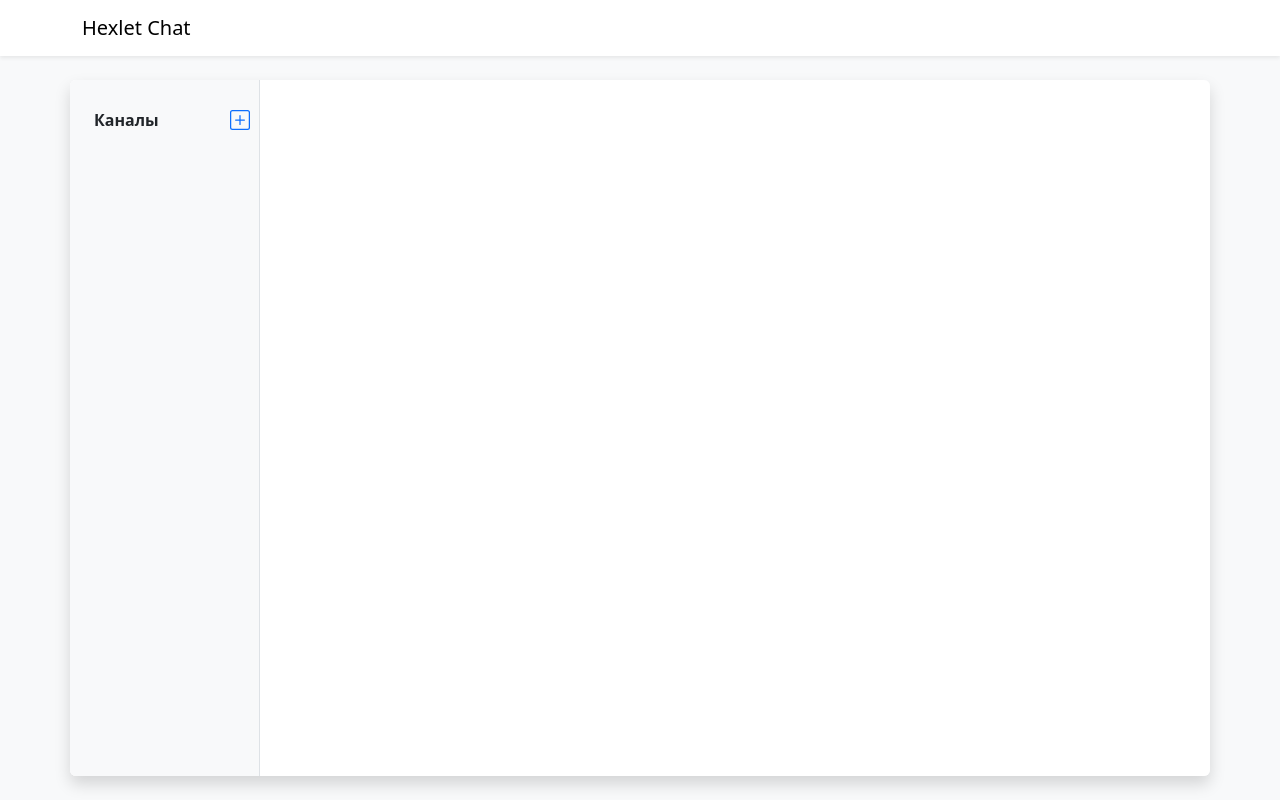
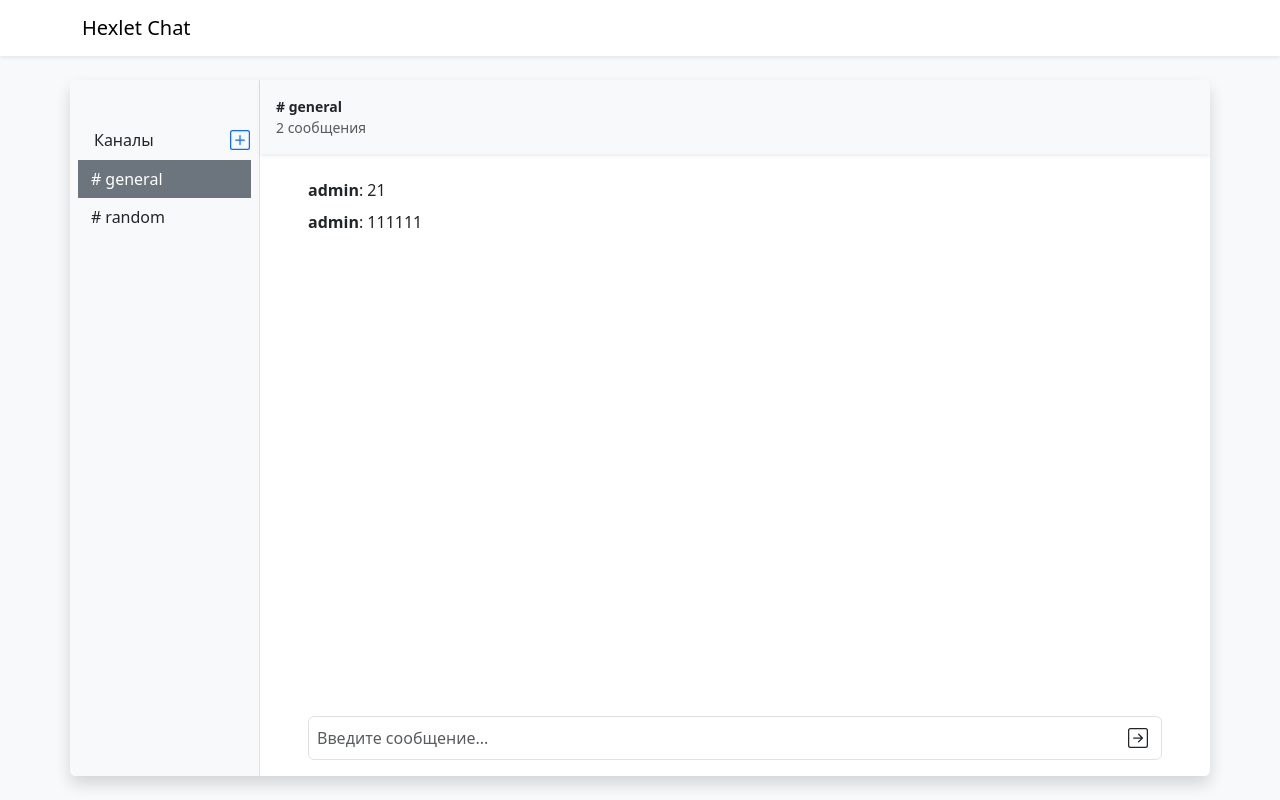
Before and after one commit to GatyzkayaGeka/frontend-project-12, a React (Create React App) app in the folder frontend/: page / in a window 1280 px wide. Built offline with nearby package versions, Linux system fonts and the light colour scheme.

Commit message:
step 4 part 2

```diff
--- a/frontend/src/components/Channels.jsx
+++ b/frontend/src/components/Channels.jsx
@@ -1,33 +1,60 @@
-import { useSelector } from 'react-redux';
-import { Button } from 'react-bootstrap';
+// import { useSelector } from 'react-redux';
 import { useTranslation } from 'react-i18next';
-import AddingChannel from './AddingChannel';
 
 const Channels = () => {
-  const { channels, currentChannelId } = useSelector((state) => state.channels);
   const { t } = useTranslation();
-
   return (
-    <div className="col-4 col-md-2 border-end px-0 bg-light flex-column h-100 d-flex">
-      <div className="d-flex mt-1 justify-content-between mb-2 ps-4 pe-2 p-4">
-        <b>{t('channels')}</b>
-        <Button variant="" className="p-0 text-primary btn-group-vertical">
-          <AddingChannel />
+    <div className="col-4 col-md-2 border-end pt-5 px-0 bg-light">
+      <div className="d-flex justify-content-between mb-2 ps-4 pe-2">
+        <span>{t('channels')}</span>
+        <button
+          type="button"
+          className="p-0 text-primary btn btn-group-vertical"
+        >
+          <svg
+            xmlns="http://www.w3.org/2000/svg"
+            viewBox="0 0 16 16"
+            width="20"
+            height="20"
+            fill="currentColor"
+          >
+            <path
+              d="M14 1a1 1 0 0 1 1 1v12a1 1 0 0 1-1 1H2a1 1 0 0 1-1-1V2a1 1 0 0 1 1-1h12zM2 0a2 2 0 0 0-2 2v12a2 2 0 0 0 2 2h12a2 2 0 0 0 2-2V2a2 2 0 0 0-2-2H2z"
+            />
+            <path
+              d="M8 4a.5.5 0 0 1 .5.5v3h3a.5.5 0 0 1 0 1h-3v3a.5.5 0 0 1-1 0v-3h-3a.5.5 0 0 1 0-1h3v-3A.5.5 0 0 1 8 4z"
+            />
+          </svg>
           <span className="visually-hidden">+</span>
-        </Button>
+        </button>
       </div>
-      <ul id="channels-box" className="nav flex-column nav-pills nav-fill px-2 mb-3 overflow-auto h-100 d-block">
-        {channels.map(({ id, name }) => (
-          <li className="nav-item w-100" key={id}>
-            <Button
-              variant={id === currentChannelId ? 'secondary' : ''}
-              className="w-100 rounded-0 text-start"
+      <ul className="nav flex-column nav-pills nav-fill px-2">
+        <li className="nav-item w-100">
+          <button
+            type="button"
+            className="w-100 rounded-0 text-start btn btn-secondary"
+          >
+            <span
+              className="me-1"
             >
-              <span className="me-1">#</span>
-              {name}
-            </Button>
-          </li>
-        ))}
+              #
+            </span>
+            general
+          </button>
+        </li>
+        <li className="nav-item w-100">
+          <button
+            type="button"
+            className="w-100 rounded-0 text-start btn"
+          >
+            <span
+              className="me-1"
+            >
+              #
+            </span>
+            random
+          </button>
+        </li>
       </ul>
     </div>
   );
--- a/frontend/src/components/Messages.jsx
+++ b/frontend/src/components/Messages.jsx
@@ -2,12 +2,58 @@
 import React from 'react';
 
 // eslint-disable-next-line arrow-body-style
-const Messages = ({ messages }) => {
+const Messages = () => {
+  // const messages = useSelector((state) => state.messages);
   return (
     <div className="col p-0 h-100">
-      {messages.map((message) => (
-        <div key={message.id}>{message.text}</div>
-      ))}
+      <div className="d-flex flex-column h-100">
+        <div className="bg-light mb-4 p-3 shadow-sm small">
+          <p className="m-0"><b># general</b></p>
+          <span className="text-muted">2 сообщения</span>
+        </div>
+        <div id="messages-box" className="chat-messages overflow-auto px-5 ">
+          <div className="text-break mb-2">
+            <b>admin</b>
+            : 21
+          </div>
+          <div className="text-break mb-2">
+            <b>admin</b>
+            : 111111
+          </div>
+        </div>
+        <div className="mt-auto px-5 py-3">
+          <form noValidate="" className="py-1 border rounded-2">
+            <div className="input-group has-validation">
+              <input
+                name="body"
+                aria-label="Новое сообщение"
+                placeholder="Введите сообщение..."
+                className="border-0 p-0 ps-2 form-control"
+                value=""
+              />
+              <button
+                type="submit"
+                disabled=""
+                className="btn btn-group-vertical"
+              >
+                <svg
+                  xmlns="http://www.w3.org/2000/svg"
+                  viewBox="0 0 16 16"
+                  width="20"
+                  height="20"
+                  fill="currentColor"
+                >
+                  <path
+                    fillRule="evenodd"
+                    d="M15 2a1 1 0 0 0-1-1H2a1 1 0 0 0-1 1v12a1 1 0 0 0 1 1h12a1 1 0 0 0 1-1V2zM0 2a2 2 0 0 1 2-2h12a2 2 0 0 1 2 2v12a2 2 0 0 1-2 2H2a2 2 0 0 1-2-2V2zm4.5 5.5a.5.5 0 0 0 0 1h5.793l-2.147 2.146a.5.5 0 0 0 .708.708l3-3a.5.5 0 0 0 0-.708l-3-3a.5.5 0 1 0-.708.708L10.293 7.5H4.5z"
+                  />
+                </svg>
+                <span className="visually-hidden">Отправить</span>
+              </button>
+            </div>
+          </form>
+        </div>
+      </div>
     </div>
   );
 };
```
